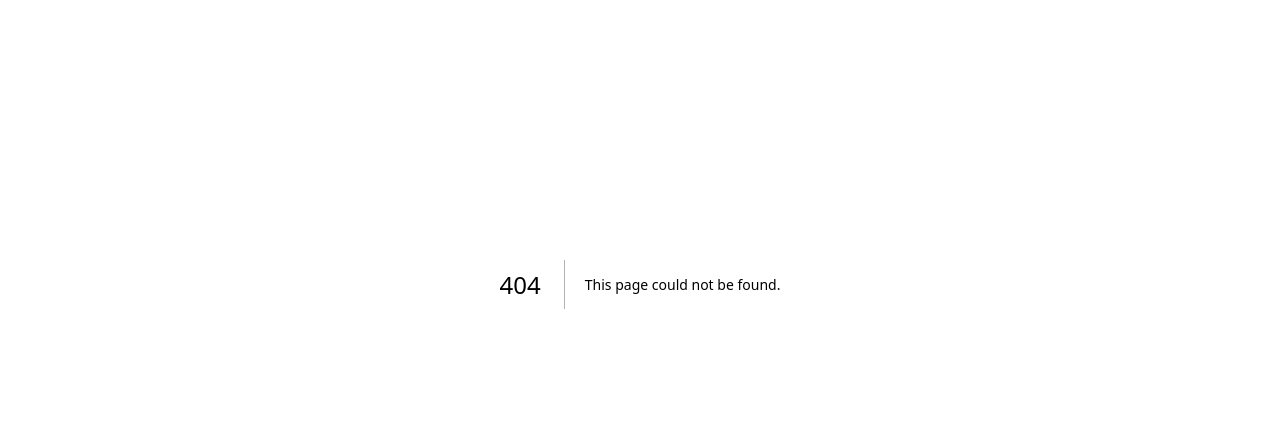
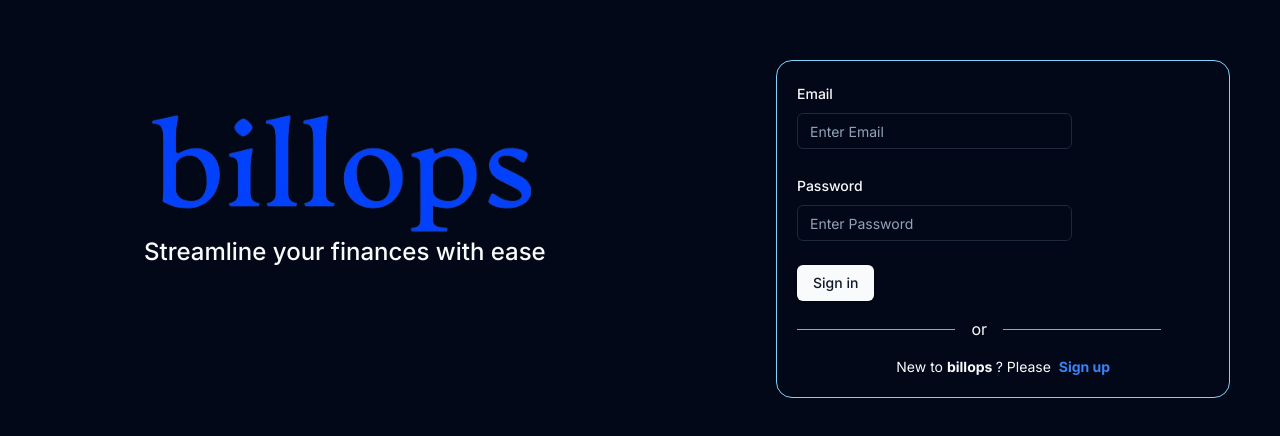
Before and after one commit to Abinash4567/billops, a Next.js app: page /login in a window 1280 px wide. Before the commit this address had no page. Shown: the part 116-552 px from the top of the page. Built offline with nearby package versions, Linux system fonts and the light colour scheme.

Commit message:
feat:sign-in

```diff
--- /dev/null
+++ b/src/app/(auth)/login/page.tsx
@@ -0,0 +1,101 @@
+"use client";
+
+import React from "react";
+import { useForm } from "react-hook-form"
+import * as z from "zod"
+import { Button } from "@/components/ui/button";
+import { Form, FormField, FormItem, FormLabel, FormControl, FormMessage } from "@/components/ui/form";
+import { zodResolver } from "@hookform/resolvers/zod";
+import { Input } from "@/components/ui/input";
+import Link from "next/link";
+import { useRouter } from "next/navigation";
+
+export default function Login() {
+    const router = useRouter();
+
+    const FormSchema = z.object({
+        email: z.string()
+            .min(1, "Email is required")
+            .email("Invalid Email"),
+
+        password: z
+            .string()
+            .min(1, "Password is required")
+            .min(8, "Password cannot be less than 8 characters")
+    })
+
+    const form = useForm<z.infer<typeof FormSchema>>({
+        resolver: zodResolver(FormSchema),
+        defaultValues: {
+            email: "",
+            password: ""
+        }
+    })
+
+    const onSubmit = async (values: z.infer<typeof FormSchema>) => {
+        console.log(values);
+        // const signInData = await signIn(`credentials`, {
+        //     email: values.email,
+        //     password: values.password,
+        //     redirect: false
+        // });
+
+        // if(signInData?.error)
+        // {
+        //     console.log(signInData.error);
+        // }
+        // else{
+        //     router.push('/');
+        // }
+    }
+
+    return (
+        <div className="border border-sky-300 rounded-2xl mt-44 ml-16 p-5 w-4/5">
+            <Form {...form}>
+                <form onSubmit={form.handleSubmit(onSubmit)} className="w-2/3 space-y-6">
+
+                    <FormField
+                        control={form.control}
+                        name="email"
+                        render={({ field }) => (
+                            <FormItem>
+                                <FormLabel>Email</FormLabel>
+                                <FormControl>
+                                    <Input placeholder="Enter Email" type="email" {...field} />
+                                </FormControl>
+                                <FormMessage />
+                            </FormItem>
+                        )}
+                    />
+
+                    <FormField
+                        control={form.control}
+                        name="password"
+                        render={({ field }) => (
+                            <FormItem>
+                                <FormLabel>Password</FormLabel>
+                                <FormControl>
+                                    <Input placeholder="Enter Password" type="password" {...field} />
+                                </FormControl>
+                                <FormMessage />
+                            </FormItem>
+                        )}
+                    />
+
+                    <Button type="submit">Sign in</Button>
+                </form>
+                <div className='mx-auto my-4 flex w-full items-center justify-evenly before:mr-4 before:block before:h-px before:flex-grow before:bg-stone-400 after:ml-4 after:block after:h-px after:flex-grow after:bg-stone-400 pr-12'>
+                    or
+                </div>
+
+                {/* Sign Up Prompt */}
+                <p className='text-center text-sm mt-4'>
+                    New to <span className="font-bold">billops </span>? Please &nbsp;
+                    <Link className='text-blue-500 hover:underline font-bold' href='/register'>
+                        Sign up
+                    </Link>
+                </p>
+            </Form>
+        </div>
+    )
+}
--- a/src/app/(auth)/register/page.tsx
+++ b/src/app/(auth)/register/page.tsx
@@ -10,13 +10,6 @@ import { zodResolver } from "@hookform/resolvers/zod";
 import { Input } from "@/components/ui/input";
 import Link from "next/link";
 import { useRouter } from "next/navigation";
-import {
-    Select,
-    SelectContent,
-    SelectItem,
-    SelectTrigger,
-    SelectValue,
-} from "@/components/ui/select"
 
 
 export default function Login() {
@@ -159,7 +152,7 @@ export default function Login() {
                 {/* Sign in Prompt */}
                 <p className='text-center text-sm pt-3'>
                     If you have an account, please&nbsp;
-                    <Link className='hover:underline font-bold text-sky-700' href='/login'>
+                    <Link className='hover:underline font-bold text-blue-500' href='/login'>
                         Sign in
                     </Link>
                 </p>
```
